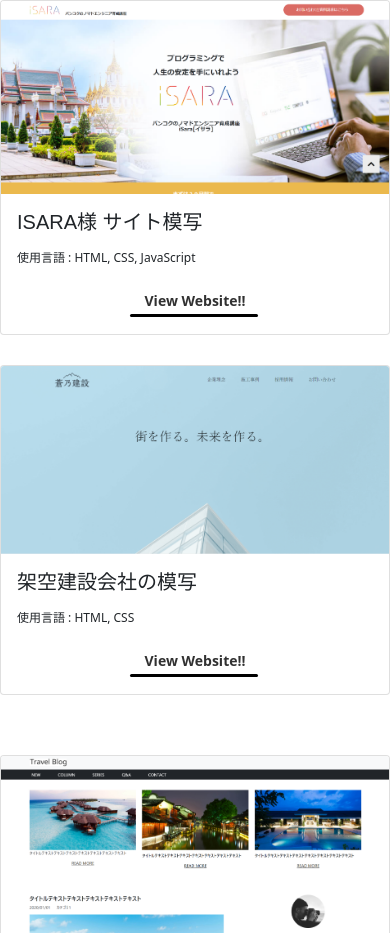
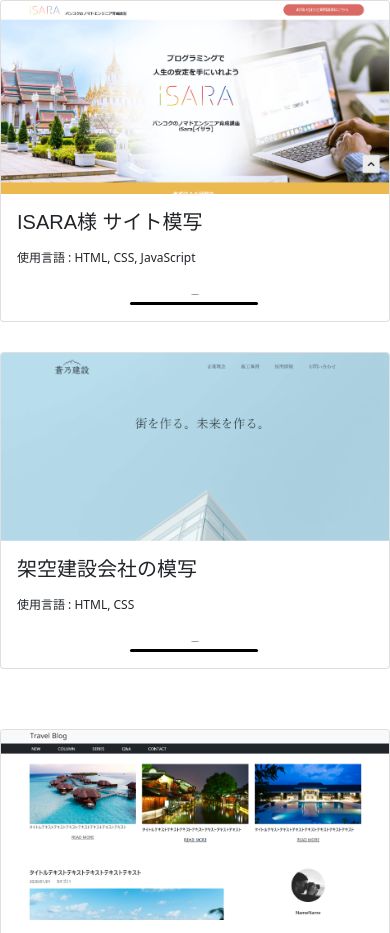
Before and after one commit to ssmax412/portfolio, a plain HTML site: page index.html in a window 390 px wide. Shown: the part 1550-2483 px from the top of the page. Drawn offline with nearby package versions, Linux system fonts and the light colour scheme; a script that the page names is missing.

Commit message:
Update index.css

```diff
--- a/index.css
+++ b/index.css
@@ -320,7 +320,7 @@ br{
     line-height: 17px;
 }
 .button_line002 a{
-    font-size: 14px;
+    font-size: 1px;
 
 }
 }
```
